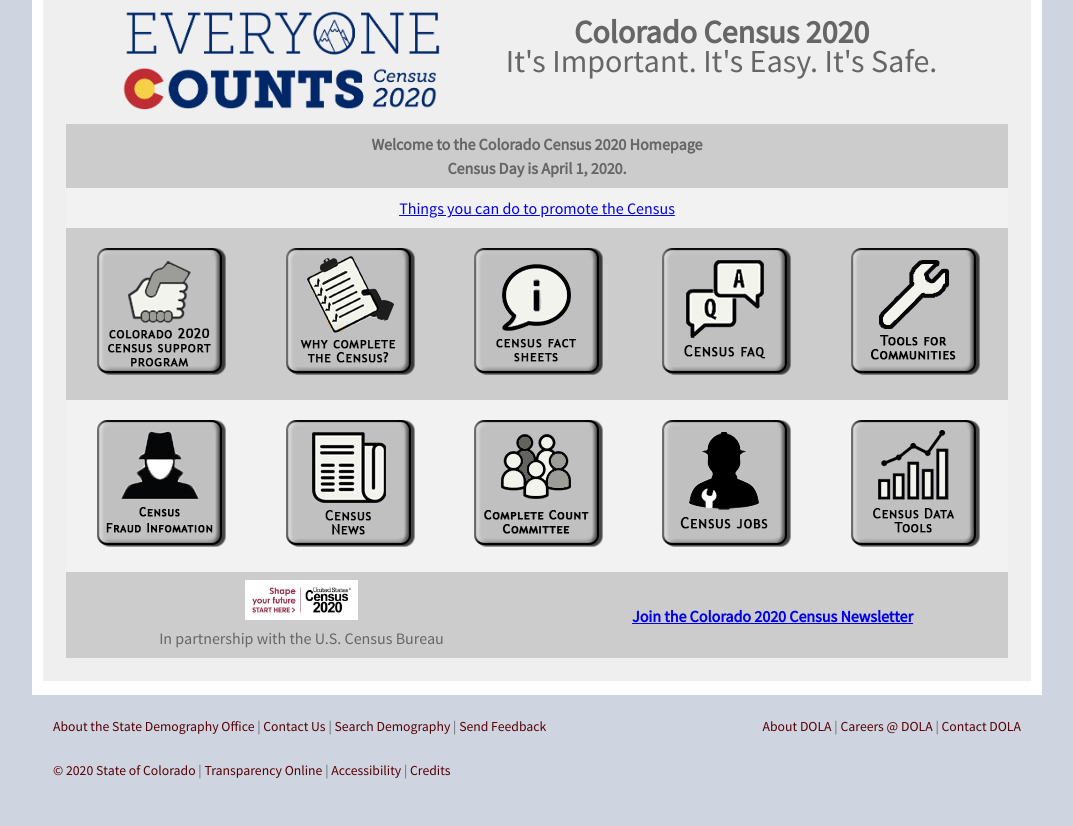
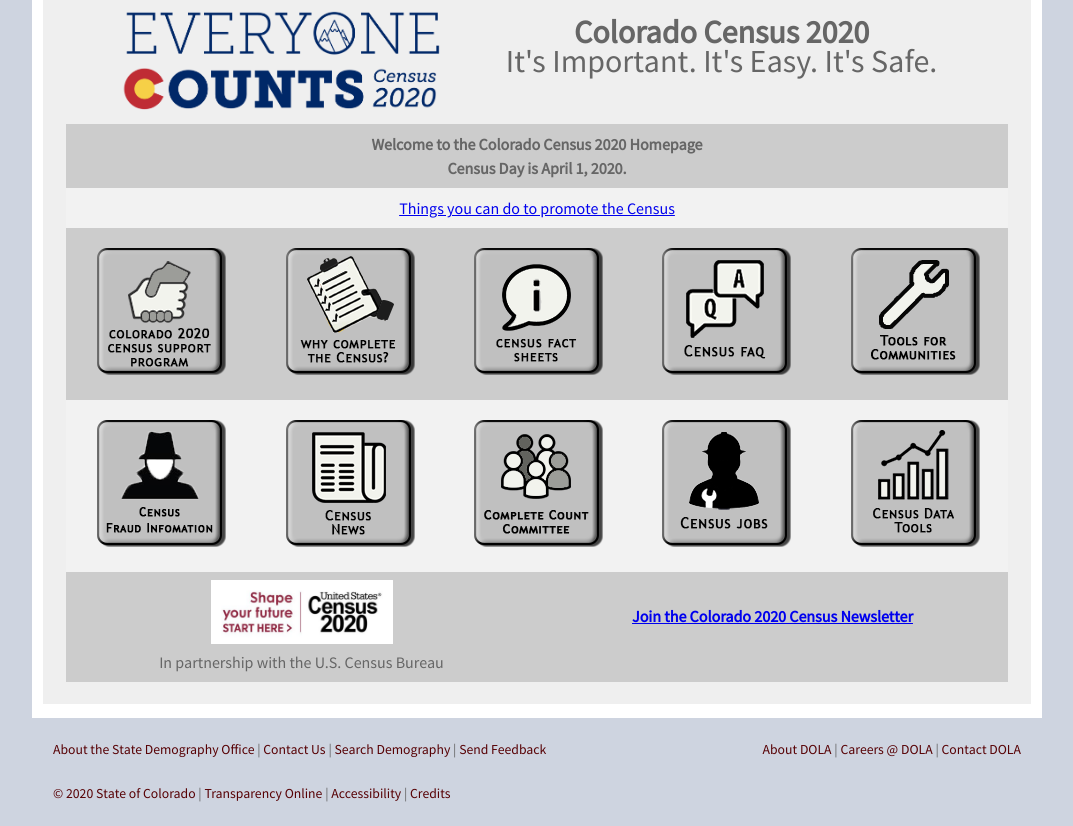
Before and after one commit to TBleess/Website_New, a Jekyll site: the page built from pages/5_CensusACS/census_2020_main.html, in a window 1280 px wide. Shown: the part 990-1816 px from the top of the page, without its empty margins (103-1176 px from the left). Built offline with Jekyll 4.4.1, drawn with Linux system fonts in a browser that asks for light colours; before the commit the page ends 1793 px from its top, so only the background shows below that.

Commit message:
Update census_2020_main.html

```diff
--- a/pages/5_CensusACS/census_2020_main.html
+++ b/pages/5_CensusACS/census_2020_main.html
@@ -284,7 +284,7 @@
  <tr>
  <td valign="center" align="center">
 <a href="https://www.2020census.gov/en" target="_blank">
-<img src="/images/CensusBureauLogo.png" alt="Access the 2020 Census Home Page" width="25%" height="25%"></img>
+<img src="/images/CensusBureauLogo.png" alt="Access the 2020 Census Home Page" width="40%" height="25%"></img>
 </a>
 <br>In partnership with the U.S. Census Bureau<br>
  </td>
```
